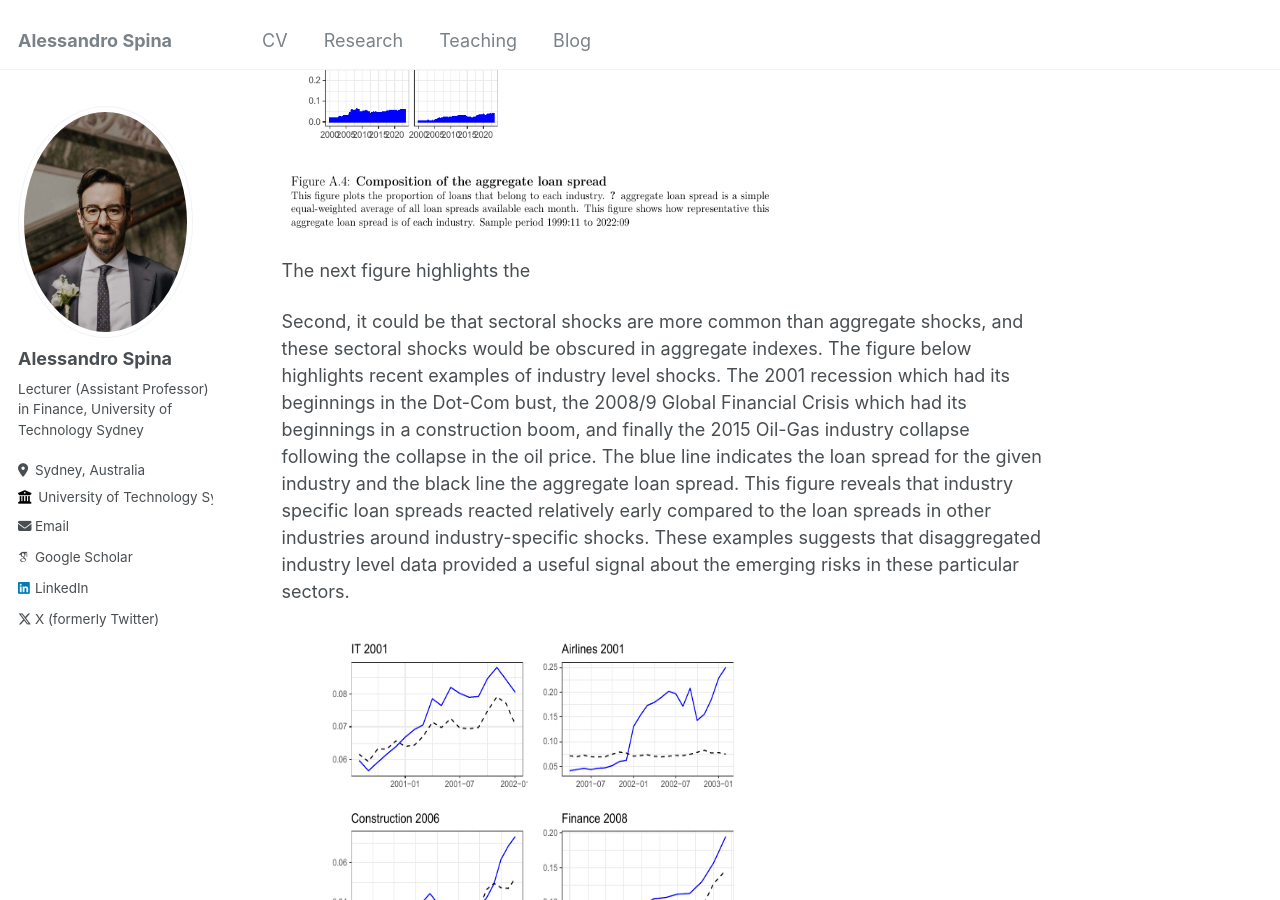
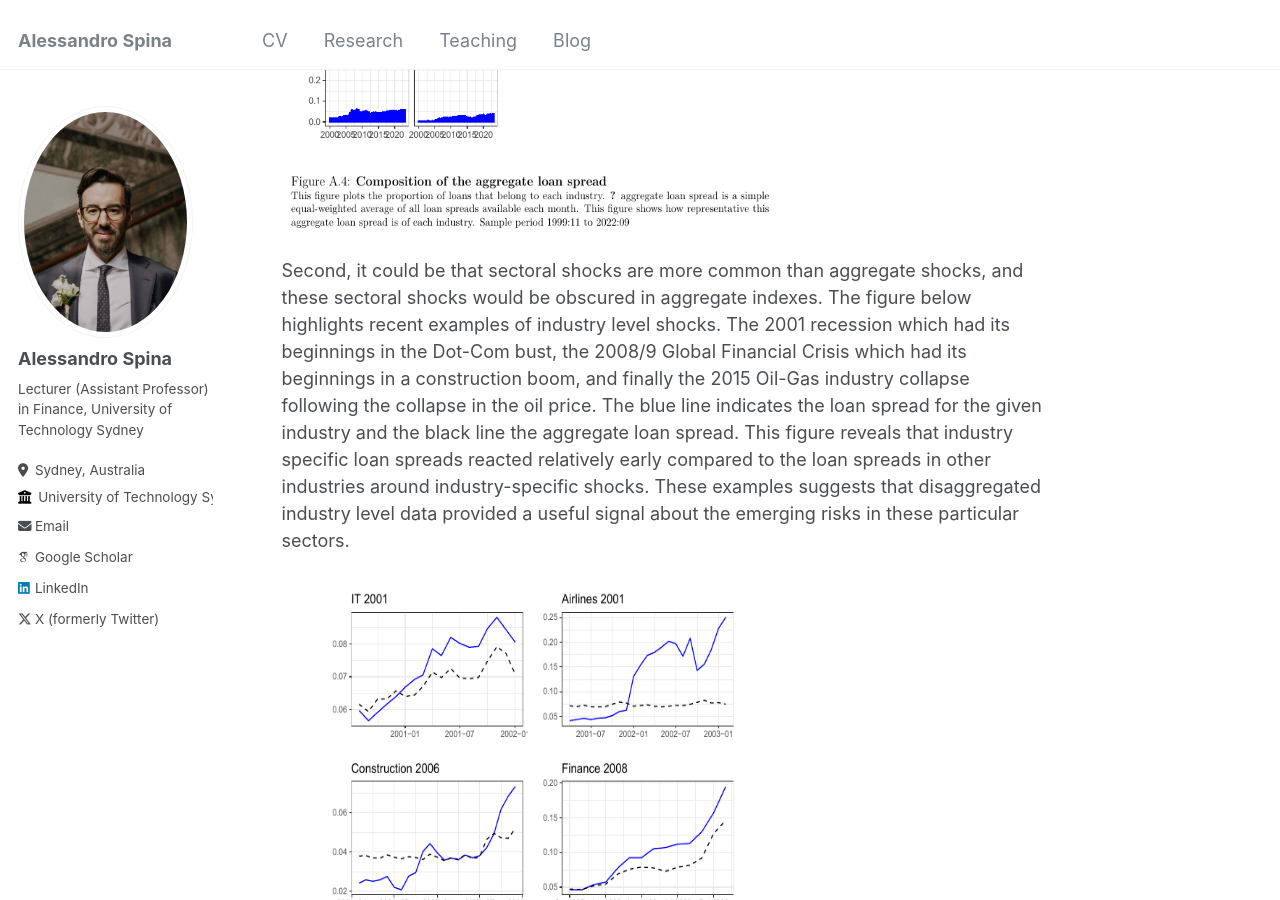
Before and after one commit to aspi6246/aspi6246.github.io, a Jekyll site: the page built from _posts/2024-11-05-blog-post-5.md, in a window 1280 px wide and 900 px high, scrolled down 1260 px. Built offline with Jekyll 4.4.1, drawn with Linux system fonts in a browser that asks for light colours; some web fonts are replaced.

Commit message:
Update 2024-11-05-blog-post-5.md

```diff
--- a/_posts/2024-11-05-blog-post-5.md
+++ b/_posts/2024-11-05-blog-post-5.md
@@ -16,9 +16,6 @@ I argue the process of aggregating data could obscure useful information for thr
 First, it could be that certain industries are over (or under)-represented in aggregate asset price indexes relative to their true economic contribution. For example, an aggregate loan index (either equal or value-weighted) will place more weight on industries which have more loans outstanding. The figure below plots the sectoral composition of loans and highlights that manufacturing (MAN) and information technology (INFO) have a disproportionate number of loans outstanding relative to other industries. Patterns in MAN and INFO loans spreads will, therefore, have a disproportionate impact on the aggregate loan spread. When compared to the economic contribution of each industry to total gross output (TGO), it is finance (FIN), manufacturing (MAN) and service (SERV) contributing the most to TGO. Therefore, aggregate loan spreads place more weight on industries with more loans outstanding, rather than industries which contribute more to economic activity.
 
 ![Alt text](/assets/images/fig1.png){: style="width:500px;height:600px;"}
-
-The next figure highlights the
-
 
 Second, it could be that sectoral shocks are more common than aggregate shocks, and these sectoral shocks would be obscured in aggregate indexes. The figure below highlights recent examples of industry level shocks. The 2001 recession which had its beginnings in the Dot-Com bust, the 2008/9 Global Financial Crisis which had its beginnings in a construction boom, and finally the 2015 Oil-Gas industry collapse following the collapse in the oil price. The blue line indicates the loan spread for the given industry and the black line the aggregate loan spread. This figure reveals that industry specific loan spreads reacted relatively early compared to the loan spreads in other industries around industry-specific shocks. These examples suggests that disaggregated industry level data provided a useful signal about the emerging risks in these particular sectors.
 
```
